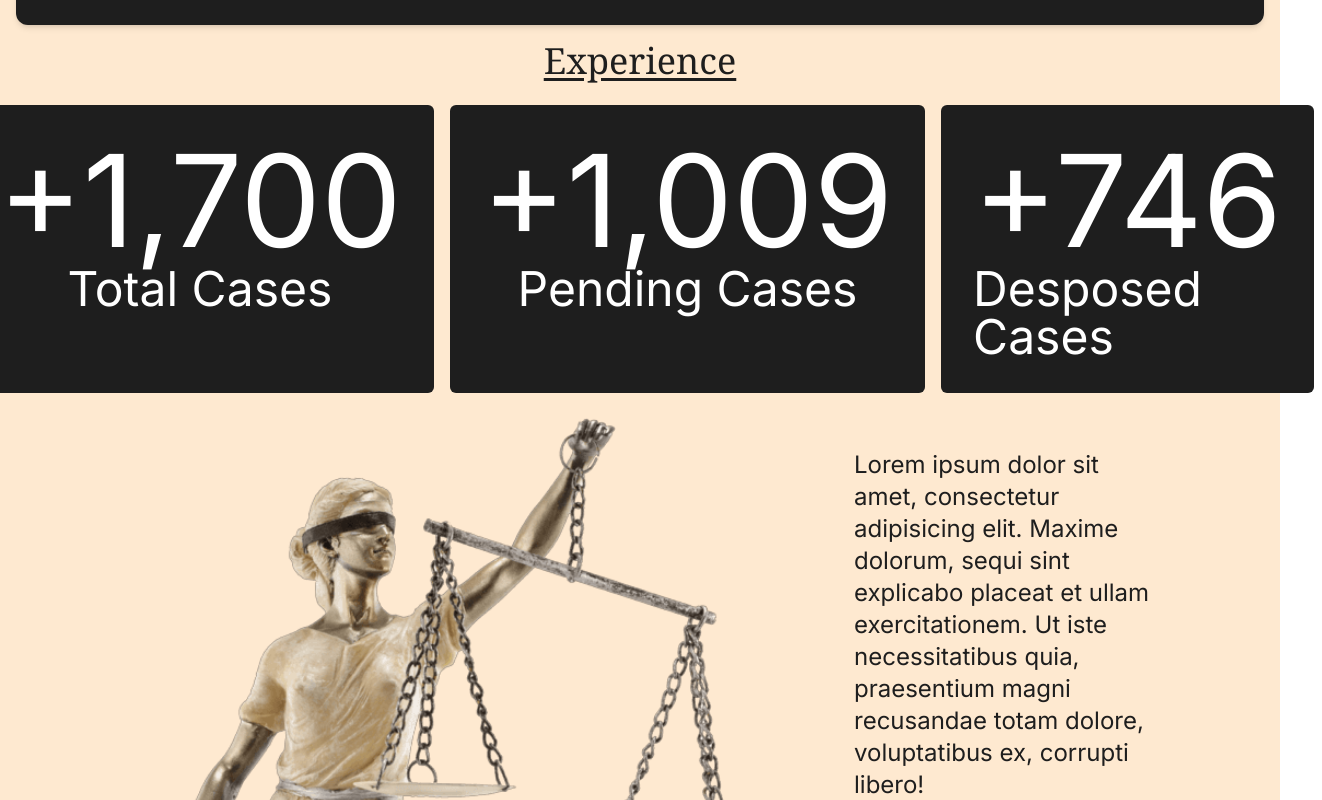
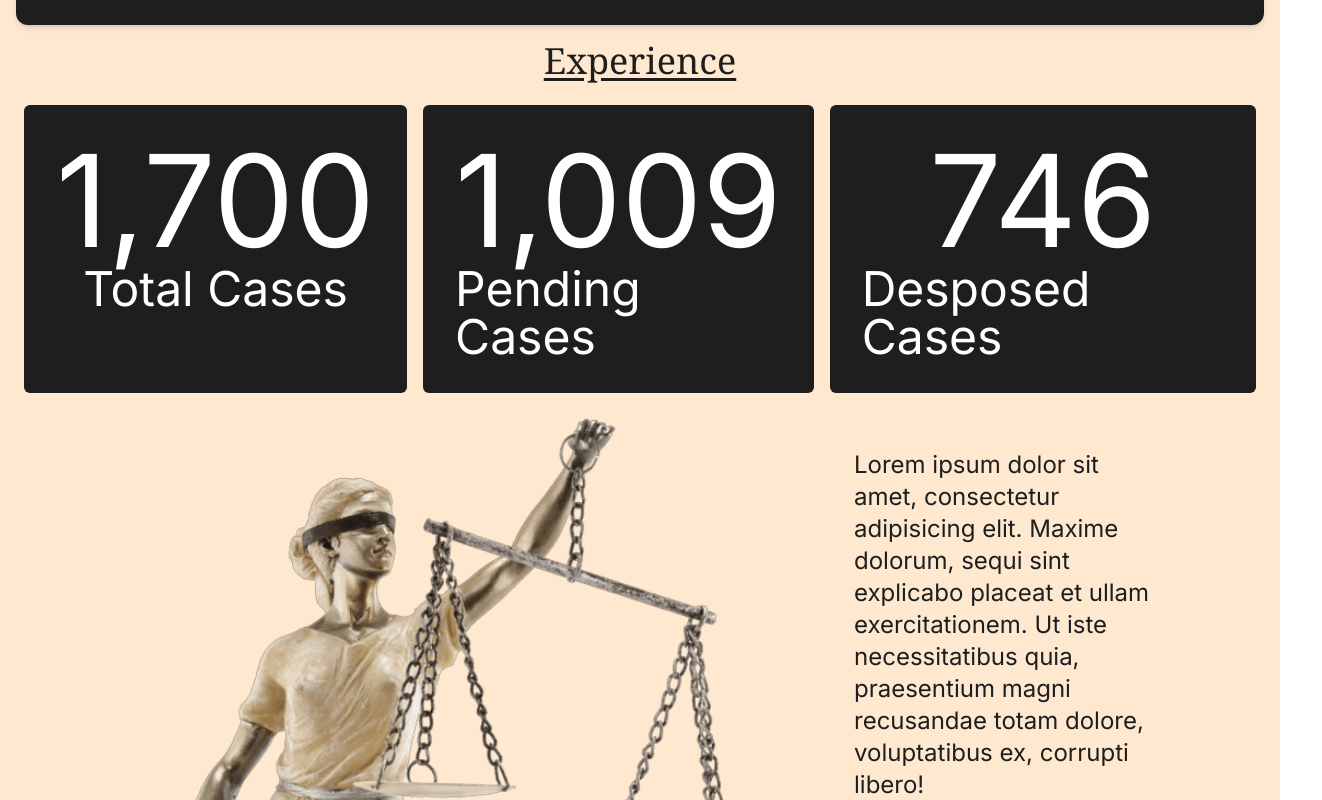
Before and after one commit to Ronit-gurjar/dsg-portfolio, a Next.js app: page / in a window 1280 px wide. Shown: the part 820-1620 px from the top of the page, 1322 px wide, since content can reach past the window. Built offline with nearby package versions, Linux system fonts and the light colour scheme.

Commit message:
Add: feature to add icon

```diff
--- a/src/app/components/card/CounterCard.tsx
+++ b/src/app/components/card/CounterCard.tsx
@@ -6,13 +6,15 @@ import CountUp from 'react-countup'
 type CounterCardProps={
     num: number;
     title: string;
+    icon: JSX.Element;
 }
-const CounterCard= ({num, title}:CounterCardProps) => {
+const CounterCard= ({num, title, icon}:CounterCardProps) => {
   const countTo = num;
   return (
     <div className='bg-Theme-black rounded-md p-8 flex flex-col items-center text-white'>
-       <h1 className='text-5xl lg:text-9xl'>
-        +<CountUp end={countTo}/>
+
+       <h1 className='text-5xl flex lg:text-9xl'>
+        {icon}<CountUp end={countTo}/>
        </h1>
        <h3 className='lg:text-5xl'>{title}</h3>
     </div>
```
